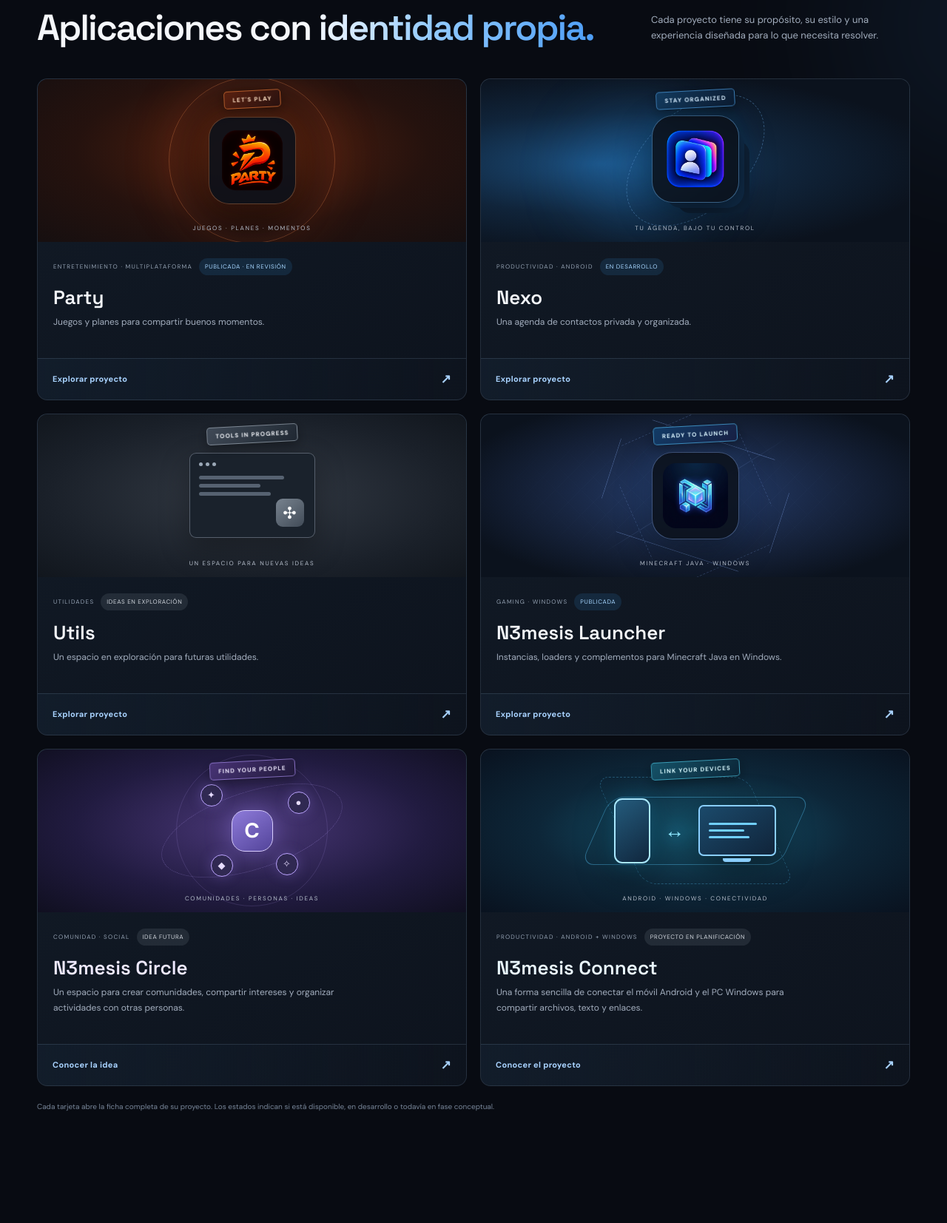
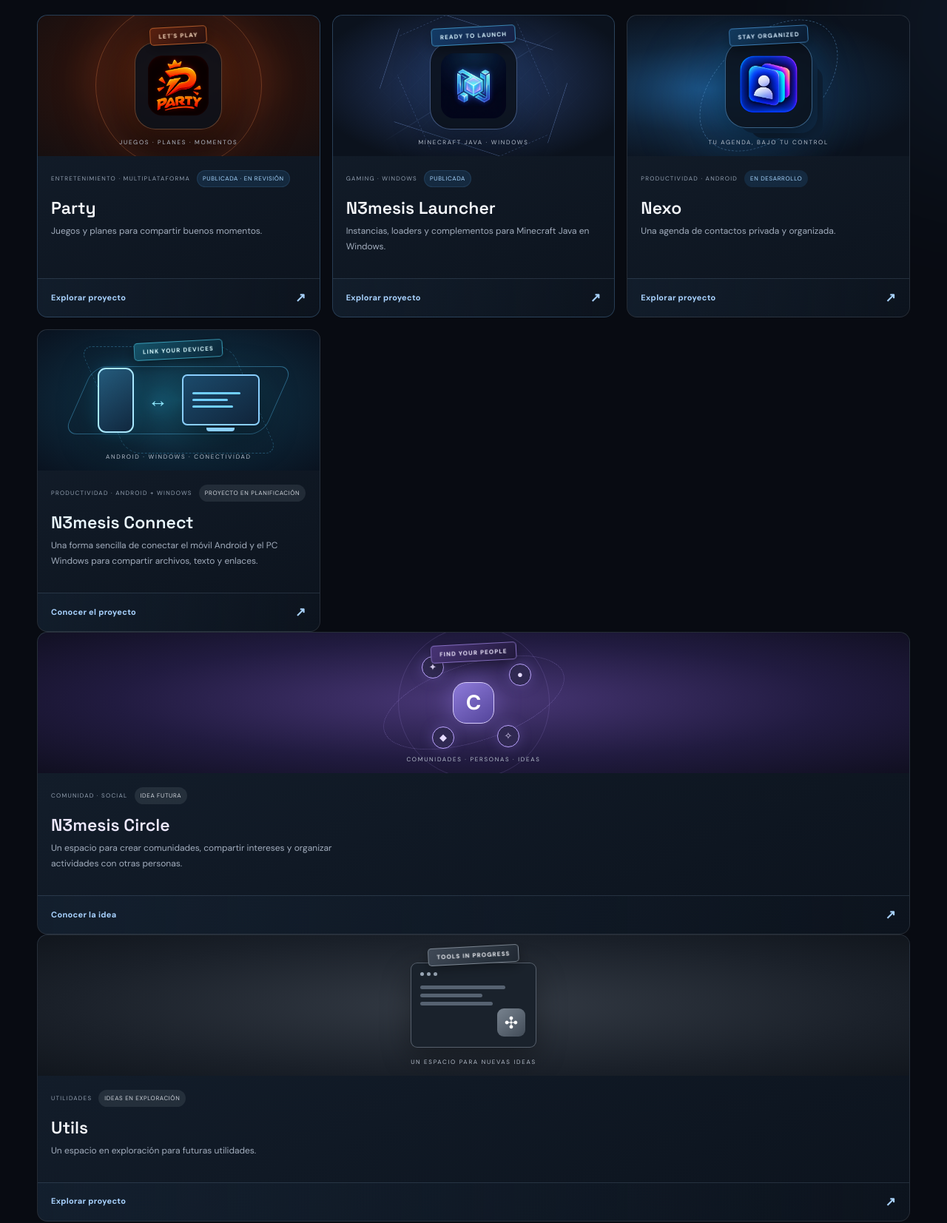
Before and after one commit to Ocelote9547/Ocelote9547.github.io, a plain HTML site: page index.html in a window 1280 px wide. Shown: the part 860-2513 px from the top of the page at 74% size. Drawn offline with Linux system fonts and the light colour scheme.

Commit message:
Improve homepage hierarchy and prioritize published apps

```diff
--- a/index.html
+++ b/index.html
@@ -15,6 +15,29 @@
   <link href="https://fonts.googleapis.com/css2?family=DM+Sans:wght@400;500;600;700&family=Space+Grotesk:wght@400;500;600;700&display=swap" rel="stylesheet">
   <link rel="stylesheet" href="styles.css">
   <script defer src="script.js"></script>
+<style>
+/* Home: jerarquía más clara y proyectos ordenados por disponibilidad */
+.hero{min-height:590px;padding-top:18px;padding-bottom:76px;gap:26px}
+.hero-copy{max-width:590px}
+.hero h1{max-width:610px;font-size:clamp(44px,5.1vw,66px);line-height:1.04}
+.hero-lead{max-width:470px;font-size:15px}
+.hero-art{height:420px}
+.hero-meta{margin-top:48px}
+.projects{padding-top:82px}
+.project-grid{grid-template-columns:repeat(3,minmax(0,1fr));gap:16px}
+.project-visual{height:190px}
+.project-info{padding:19px 18px 17px}
+.project-info h3{font-size:23px}
+a.project-card .card-explore{padding:12px 18px}
+.project-card{border-color:#ffffff19;background:linear-gradient(155deg,#141f2d,#0c131d)}
+.project-card:hover{border-color:#78baff77;box-shadow:0 16px 42px #0006}
+.project-party,.project-launcher{border-color:#6ca9e044}
+.project-party .status,.project-launcher .status{box-shadow:inset 0 0 0 1px #68a9e522}
+.news{padding-top:70px}
+@media(max-width:980px){.project-grid{grid-template-columns:repeat(2,minmax(0,1fr))}}
+@media(max-width:800px){.hero{min-height:auto;padding-top:65px}.hero-art{height:350px}.hero-meta{margin-top:36px}}
+@media(max-width:600px){.hero{padding-top:54px;padding-bottom:58px}.hero-art{height:270px}.projects{padding-top:62px}.project-grid{grid-template-columns:minmax(0,1fr)}.project-visual{height:180px}.news{padding-top:58px}}
+</style>
 </head>
 <body>
   <div class="ambient ambient-one" aria-hidden="true"></div>
@@ -80,6 +103,21 @@
           </div>
         <span class="card-explore">Explorar proyecto <span aria-hidden="true">↗</span></span></a>
 
+        <a class="project-card project-launcher" href="launcher/" aria-label="Abrir ficha de launcher">
+          <div class="project-visual visual-launcher" role="img" aria-label="Identidad visual de N3mesis Launcher">
+            <div class="launcher-circuit launcher-circuit-one"></div><div class="launcher-circuit launcher-circuit-two"></div><div class="launcher-crosshair" aria-hidden="true"></div>
+            <div class="app-logo-plaque launcher-logo-plaque"><img class="project-logo" src="assets/icon_launcher.png" alt="Logotipo de N3mesis Launcher"></div>
+            <span class="visual-label">MINECRAFT JAVA · WINDOWS</span><span class="visual-sticker launcher-sticker">READY TO LAUNCH</span>
+          </div>
+          <div class="project-info">
+            <div class="project-topline"><span class="project-type">GAMING · WINDOWS</span><span class="status status-progress">PUBLICADA</span></div>
+            <h3>N3mesis Launcher</h3>
+            <p class="project-description">Instancias, loaders y complementos para Minecraft Java en Windows.</p>
+
+
+          </div>
+        <span class="card-explore">Explorar proyecto <span aria-hidden="true">↗</span></span></a>
+
         <a class="project-card project-nexo" href="nexo/" aria-label="Abrir ficha de nexo">
           <div class="project-visual visual-nexo" role="img" aria-label="Ilustración de la identidad azul de Nexo">
             <div class="nexo-glow"></div><div class="app-logo-plaque nexo-logo-plaque"><img class="project-logo" src="assets/icon_nexo.png" alt="Logotipo de Nexo"></div>
@@ -95,35 +133,20 @@
           </div>
         <span class="card-explore">Explorar proyecto <span aria-hidden="true">↗</span></span></a>
 
-        <a class="project-card project-utils" href="utils/" aria-label="Abrir ficha de utils">
-          <div class="project-visual visual-utils" role="img" aria-label="Ilustración gris neutra para Utils">
-            <div class="utils-window"><div class="window-dots"><i></i><i></i><i></i></div><div class="utils-lines"><b></b><b></b><b></b></div><div class="utils-tile">✣</div></div>
-            <span class="visual-label">UN ESPACIO PARA NUEVAS IDEAS</span><span class="visual-sticker utils-sticker">TOOLS IN PROGRESS</span>
+        <a class="project-card project-connect" href="connect/" aria-label="Abrir ficha de N3mesis Connect">
+          <div class="project-visual visual-connect" role="img" aria-label="Concepto visual de N3mesis Connect, móvil y ordenador conectados">
+            <div class="connect-signal connect-signal-one"></div><div class="connect-signal connect-signal-two"></div>
+            <div class="connect-devices"><span class="connect-phone"></span><span class="connect-link">↔</span><span class="connect-pc"><i></i><i></i><i></i></span></div>
+            <span class="visual-label">ANDROID · WINDOWS · CONECTIVIDAD</span><span class="visual-sticker connect-sticker">LINK YOUR DEVICES</span>
           </div>
           <div class="project-info">
-            <div class="project-topline"><span class="project-type">UTILIDADES</span><span class="status status-concept">IDEAS EN EXPLORACIÓN</span></div>
-            <h3>Utils</h3>
-            <p class="project-description">Un espacio en exploración para futuras utilidades.</p>
-
-
+            <div class="project-topline"><span class="project-type">PRODUCTIVIDAD · ANDROID + WINDOWS</span><span class="status status-concept">PROYECTO EN PLANIFICACIÓN</span></div>
+            <h3>N3mesis Connect</h3>
+            <p class="project-description">Una forma sencilla de conectar el móvil Android y el PC Windows para compartir archivos, texto y enlaces.</p>
           </div>
-        <span class="card-explore">Explorar proyecto <span aria-hidden="true">↗</span></span></a>
-
-        <a class="project-card project-launcher" href="launcher/" aria-label="Abrir ficha de launcher">
-          <div class="project-visual visual-launcher" role="img" aria-label="Identidad visual de N3mesis Launcher">
-            <div class="launcher-circuit launcher-circuit-one"></div><div class="launcher-circuit launcher-circuit-two"></div><div class="launcher-crosshair" aria-hidden="true"></div>
-            <div class="app-logo-plaque launcher-logo-plaque"><img class="project-logo" src="assets/icon_launcher.png" alt="Logotipo de N3mesis Launcher"></div>
-            <span class="visual-label">MINECRAFT JAVA · WINDOWS</span><span class="visual-sticker launcher-sticker">READY TO LAUNCH</span>
-          </div>
-          <div class="project-info">
-            <div class="project-topline"><span class="project-type">GAMING · WINDOWS</span><span class="status status-progress">PUBLICADA</span></div>
-            <h3>N3mesis Launcher</h3>
-            <p class="project-description">Instancias, loaders y complementos para Minecraft Java en Windows.</p>
-
-
-          </div>
-        <span class="card-explore">Explorar proyecto <span aria-hidden="true">↗</span></span></a>
-
+          <span class="card-explore">Conocer el proyecto <span aria-hidden="true">↗</span></span>
+        </a>
+      </div>
 
         <a class="project-card project-circle" href="circle/" aria-label="Abrir ficha de N3mesis Circle">
           <div class="project-visual visual-circle" role="img" aria-label="Concepto visual de comunidades conectadas en N3mesis Circle">
@@ -139,21 +162,20 @@
           <span class="card-explore">Conocer la idea <span aria-hidden="true">↗</span></span>
         </a>
 
-        <a class="project-card project-connect" href="connect/" aria-label="Abrir ficha de N3mesis Connect">
-          <div class="project-visual visual-connect" role="img" aria-label="Concepto visual de N3mesis Connect, móvil y ordenador conectados">
-            <div class="connect-signal connect-signal-one"></div><div class="connect-signal connect-signal-two"></div>
-            <div class="connect-devices"><span class="connect-phone"></span><span class="connect-link">↔</span><span class="connect-pc"><i></i><i></i><i></i></span></div>
-            <span class="visual-label">ANDROID · WINDOWS · CONECTIVIDAD</span><span class="visual-sticker connect-sticker">LINK YOUR DEVICES</span>
+        <a class="project-card project-utils" href="utils/" aria-label="Abrir ficha de utils">
+          <div class="project-visual visual-utils" role="img" aria-label="Ilustración gris neutra para Utils">
+            <div class="utils-window"><div class="window-dots"><i></i><i></i><i></i></div><div class="utils-lines"><b></b><b></b><b></b></div><div class="utils-tile">✣</div></div>
+            <span class="visual-label">UN ESPACIO PARA NUEVAS IDEAS</span><span class="visual-sticker utils-sticker">TOOLS IN PROGRESS</span>
           </div>
           <div class="project-info">
-            <div class="project-topline"><span class="project-type">PRODUCTIVIDAD · ANDROID + WINDOWS</span><span class="status status-concept">PROYECTO EN PLANIFICACIÓN</span></div>
-            <h3>N3mesis Connect</h3>
-            <p class="project-description">Una forma sencilla de conectar el móvil Android y el PC Windows para compartir archivos, texto y enlaces.</p>
+            <div class="project-topline"><span class="project-type">UTILIDADES</span><span class="status status-concept">IDEAS EN EXPLORACIÓN</span></div>
+            <h3>Utils</h3>
+            <p class="project-description">Un espacio en exploración para futuras utilidades.</p>
+
+
           </div>
-          <span class="card-explore">Conocer el proyecto <span aria-hidden="true">↗</span></span>
-        </a>
-      </div>
-      <p class="section-footnote">Cada tarjeta abre la ficha completa de su proyecto. Los estados indican si está disponible, en desarrollo o todavía en fase conceptual.</p>
+        <span class="card-explore">Explorar proyecto <span aria-hidden="true">↗</span></span></a>
+      </div><p class="section-footnote">Cada tarjeta abre la ficha completa de su proyecto. Los estados indican si está disponible, en desarrollo o todavía en fase conceptual.</p>
     </section>
 
     <section class="news section-wrap section" id="novedades">
```
